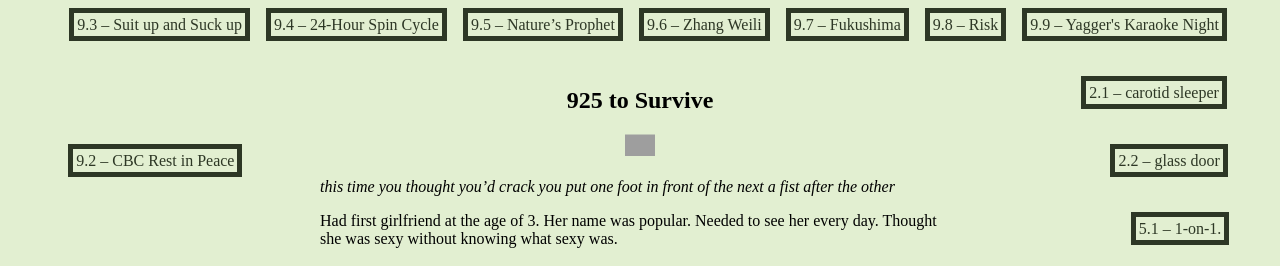
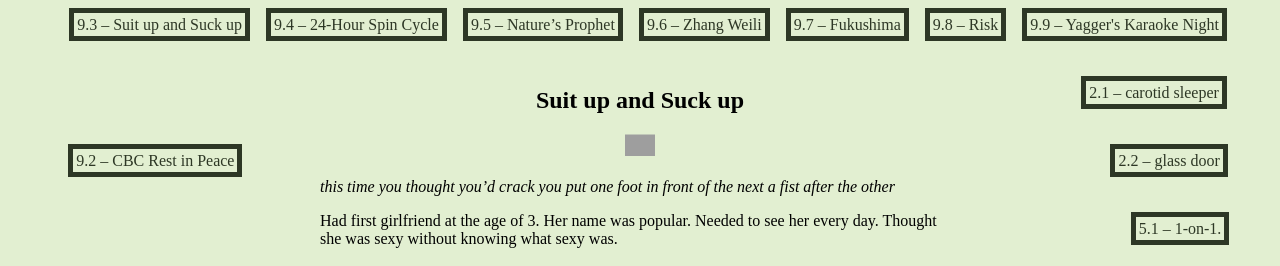
Before and after one commit to Project-925/project-925.github.io, a Jekyll site: the page 9.3.html, which Jekyll copies as it is, in a window 1280 px wide. Shown: the top 266 px of the page. Built offline with Jekyll 4.4.1, drawn with Linux system fonts in a browser that asks for light colours; grey boxes are pictures that could not be loaded.

Commit message:
Update 9.3.html

```diff
--- a/9.3.html
+++ b/9.3.html
@@ -242,7 +242,7 @@ all:unset
 
 
             <div class="fixed">
-            <center> <h1 >        925 to Survive   </h1>
+            <center> <h1 >        Suit up and Suck up   </h1>
 		         <img id="myImg" src="https://user-images.githubusercontent.com/52555584/91524640-903e9800-e8b4-11ea-9117-7ab7ec285762.JPG"  style="height: 5%; width:10%;max-width:30px">
           </center>
            <br>
```
